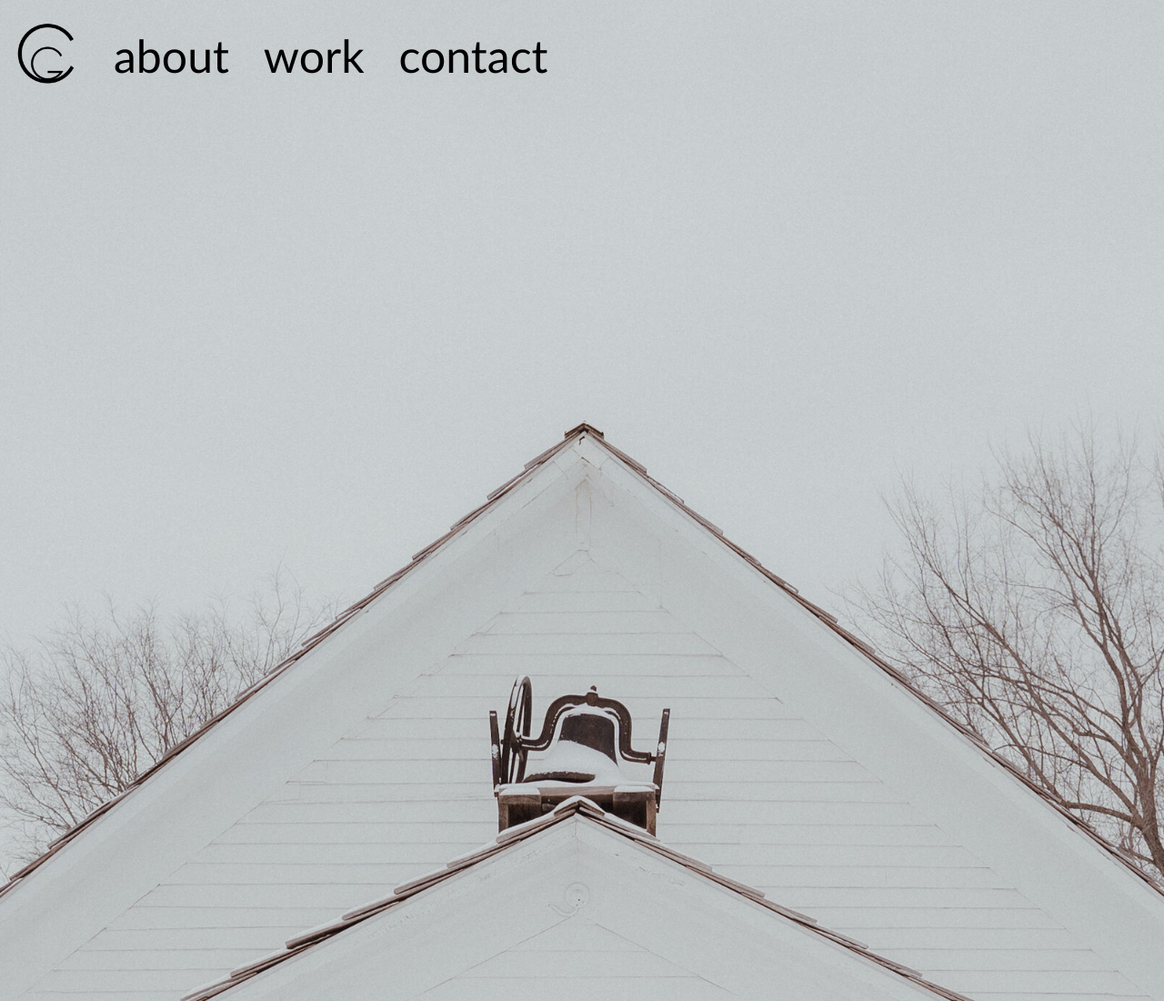
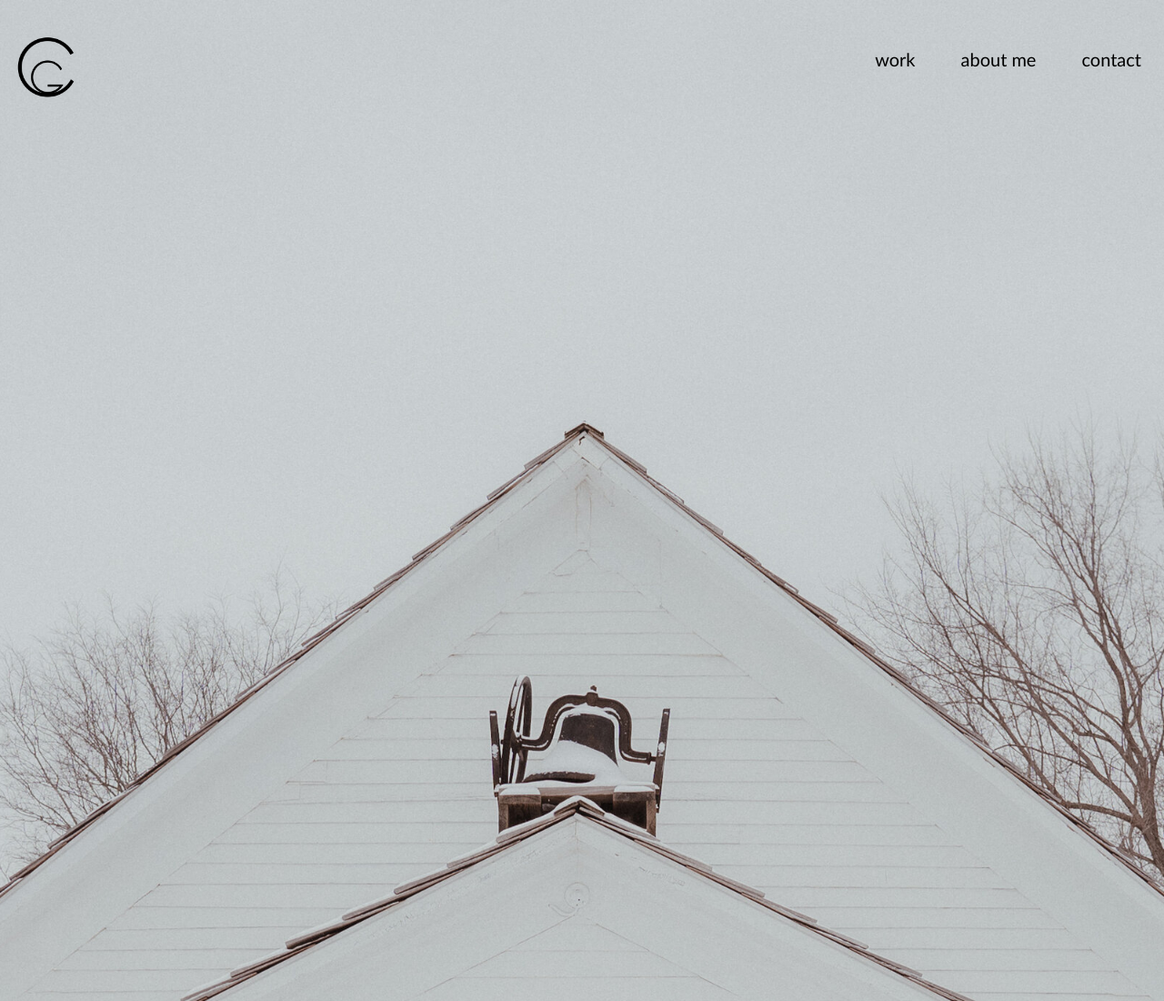
Before and after one commit to gannacon/02_portfolio1, a plain HTML site: page index.html in a window 1280 px wide. Shown: the top 1100 px of the page at 91% size. Drawn offline with Linux system fonts and the light colour scheme.

Commit message:
header work

```diff
--- a/assets/css/style.css
+++ b/assets/css/style.css
@@ -23,31 +23,29 @@ body {
   }
 
 .navigation {
+    width: 100%;
+    height: 100px;
     position: fixed;
-    top: 10px;
-    display: grid;
-    grid-template-columns: 3;
+    top: 25px;
+}
+
+nav {
+    font-size: 20px;
 
 }
 
-
 .logo{
+    float: left;
     max-height: 100px;
-    grid-column-start: 1;
-    justify-self: start;
-}
-
-nav {
-    font-size: 50px;
-    grid-column-start: 2;
-    justify-self: flex-end;
-    align-self: center;
 }
 
 nav ul li {
+    float: right;
     display: inline-block;
     margin-left: 25px;
-    text-align: space-evenly;
+    margin-right: 25px;
+    margin-top: 30px;
+
 }
 
 nav a {
@@ -57,7 +55,7 @@ nav a {
 
 nav a:hover {
     color: #d9dcd6;
-    transition: color .5s ease;
+    transition: color .75s ease;
   }
 
 p {
@@ -114,13 +112,3 @@ footer {
 footer h2 {
     font-size: 20px;
 }
-
-
-/* Tablets - change with larger screen */
-/* @media only screen and (max-width: 400px) {
-    nav {
-        font-size: 20px;
-        color: white;
-    }
-
-  } */
--- a/index.html
+++ b/index.html
@@ -12,17 +12,17 @@
     <header>
         <div class="main-image" alt="Schoolhouse"></div>
         <div class="navigation">
-            <a href="./index.html"><img class="logo" src="./assets/images/me.png"></a>
             <nav>
+                <a href="./index.html"><img class="logo" src="./assets/images/me.png"></a>
                 <ul>
                     <li>
-                        <a href="./html/about.html">about</a>
+                        <a href="./html/contact.html">contact</a>
+                    </li>
+                    <li>
+                        <a href="./html/about.html">about me</a>
                     </li>
                     <li>
                         <a href="./html/work.html">work</a>
-                    </li>
-                    <li>
-                        <a href="./html/contact.html">contact</a>
                     </li>
                 </ul>
             </nav>
```
